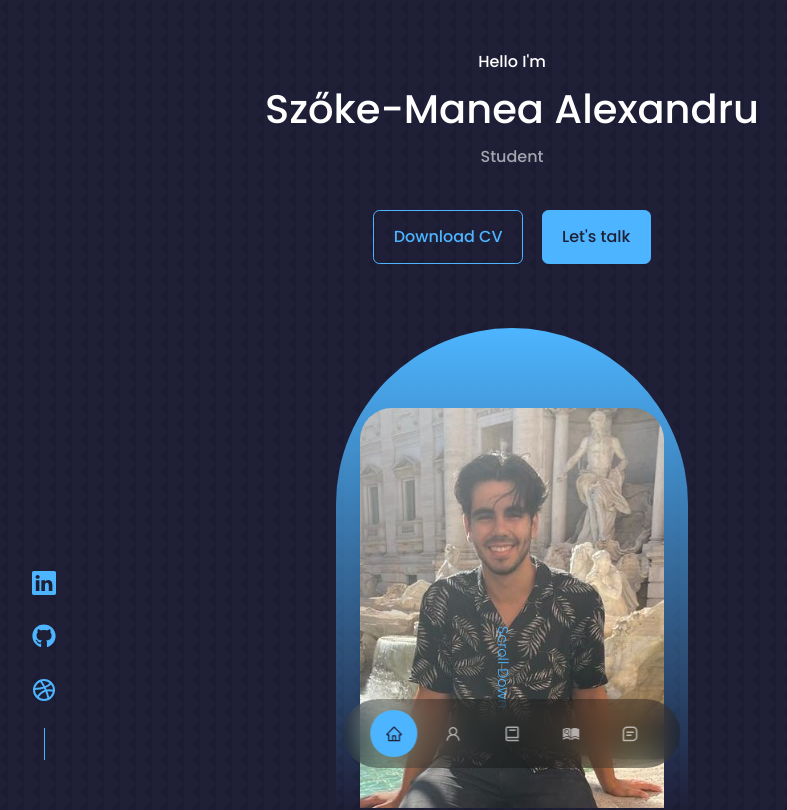
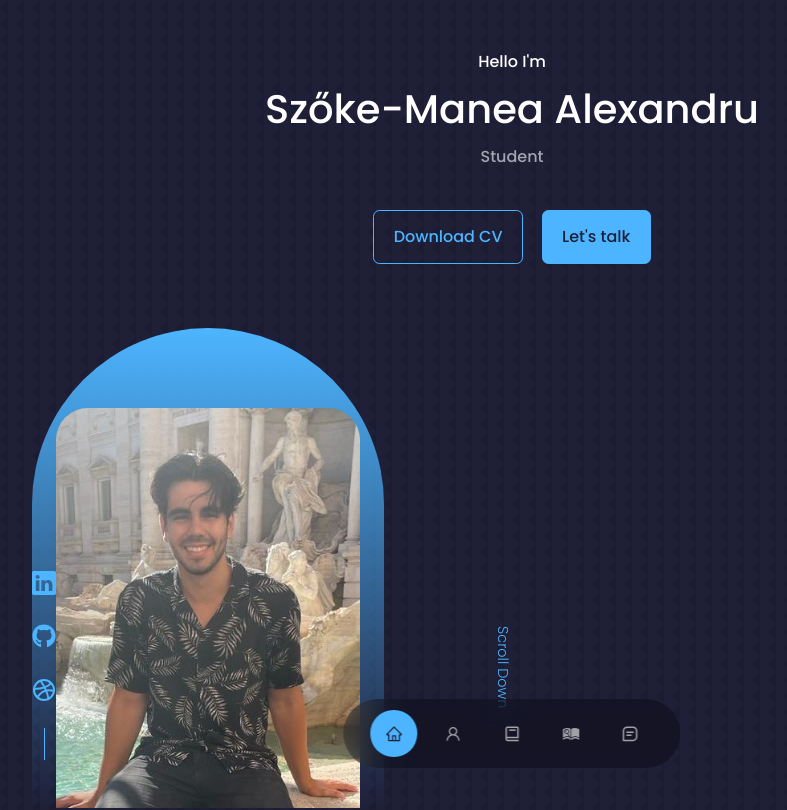
Before and after one commit to Manea-Alex/Portfolio, a React (Create React App) app: page / in a window 1280 px wide. Shown: the top 810 px of the page, without its empty margins (128-915 px from the left). Built offline with nearby package versions, Linux system fonts and the light colour scheme.

Commit message:
Centrare poza

```diff
--- a/src/components/header/header.css
+++ b/src/components/header/header.css
@@ -59,7 +59,8 @@ header {
   border-radius:12rem 12rem 0 0;
   overflow: hidden;
   padding: 5rem 1.5rem 1.5rem 1.5rem;
-  margin: 0 auto; /* asta pentru centrare */
+  /* margin: 0 auto;  */
+  /* asta pentru centrare */
   margin-top: 4rem;
   position: relative;
 
```
